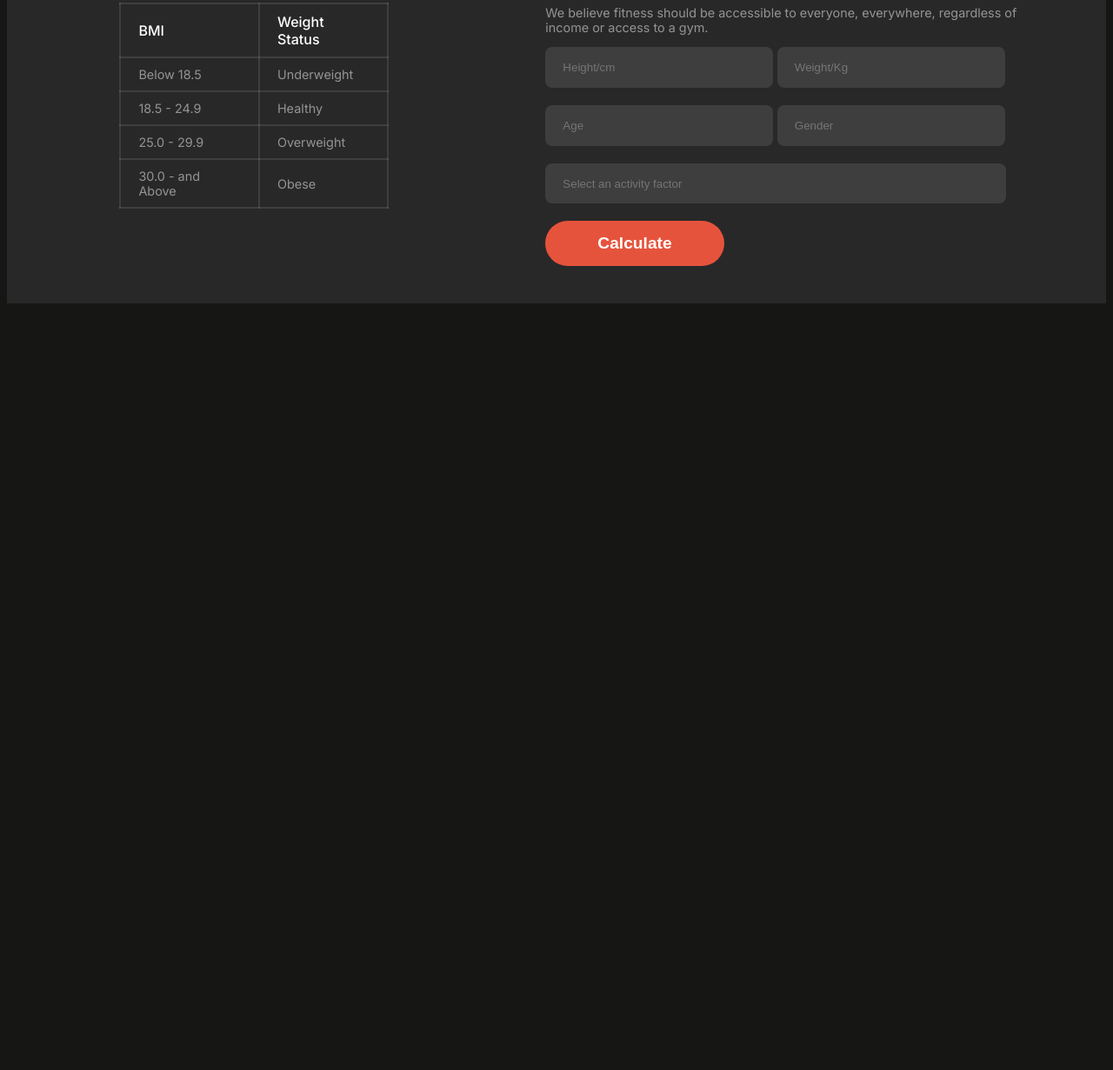
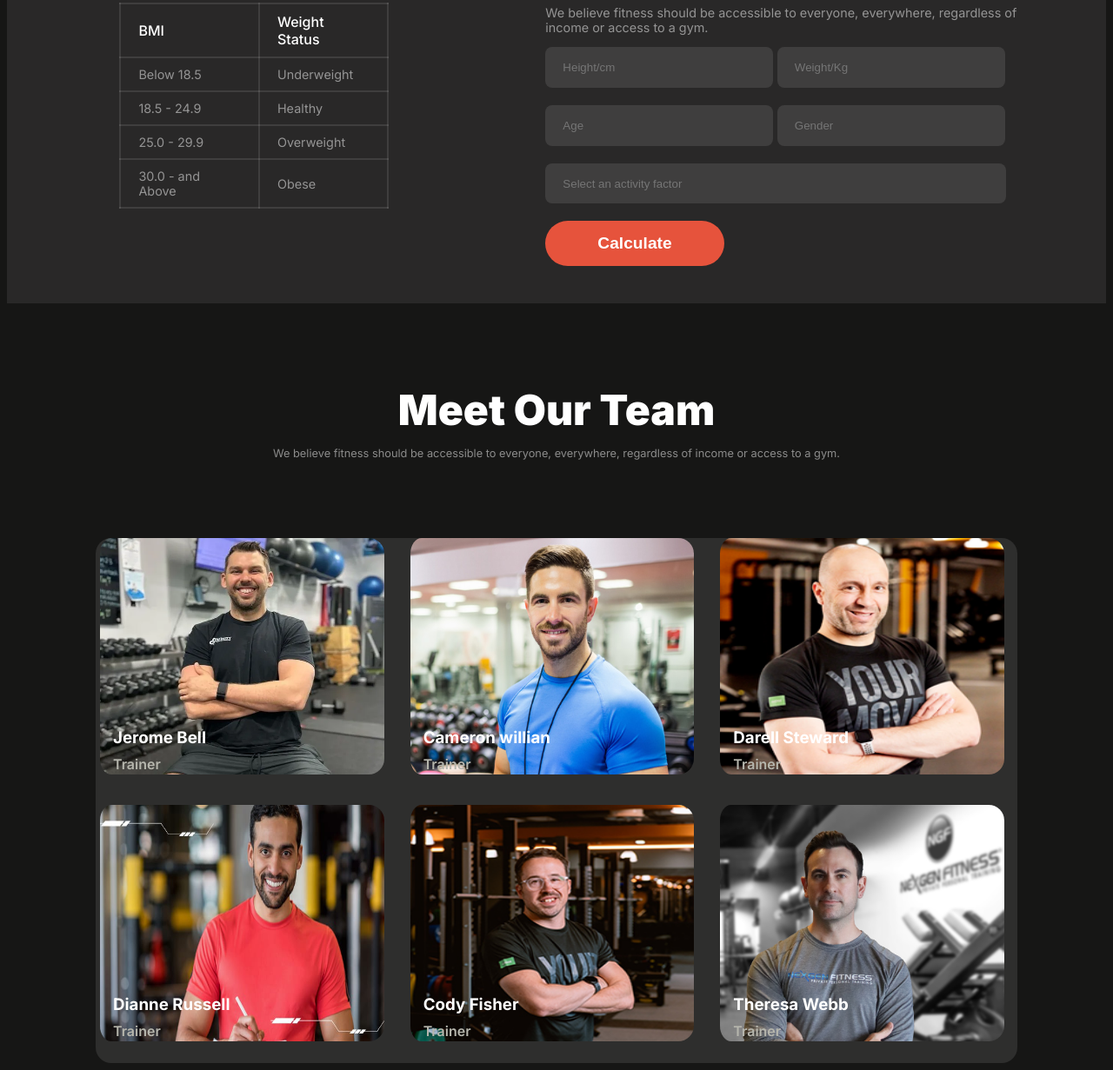
Before and after one commit to Safat-Islam/Assingment-2, a plain HTML site: page index.html in a window 1280 px wide. Shown: the part 2413-3644 px from the top of the page at 87% size. Before the commit the page ends 2770 px from the top, so only its background shows below. Drawn offline with Linux system fonts and the light colour scheme.

Commit message:
team section done

```diff
--- a/index.html
+++ b/index.html
@@ -164,6 +164,62 @@
         </div>
        </section>
 
+       <!-- Team section -->
+        <section>
+            <div class="team-head">
+                <h1 class="team-title">Meet Our Team</h1>
+                <p class="team-des">We believe fitness should be accessible to everyone, everywhere, regardless of income or access to a gym.</p>
+            </div>
+            <div class="team-gallary">
+                <div class="card">
+                    <img src="image/trainer1.png" alt="">
+                    <div class="img-text">
+                        <h3 class="t-name">Jerome Bell</h3>
+                        <p class="t-des">Trainer</p>
+                    </div>
+                </div>
+
+                <div class="card">
+                    <img src="image/trainer2.png" alt="">
+                    <div class="img-text">
+                        <h3 class="t-name">Cameron willian</h3>
+                        <p class="t-des">Trainer</p>
+                    </div>
+                </div>
+
+                <div class="card">
+                    <img src="image/trainer3.png" alt="">
+                    <div class="img-text">
+                        <h3 class="t-name">Darell Steward</h3>
+                        <p class="t-des">Trainer</p>
+                    </div>
+                </div>
+
+                <div class="card">
+                    <img src="image/trainer4.png" alt="">
+                    <div class="img-text">
+                        <h3 class="t-name">Dianne Russell</h3>
+                        <p class="t-des">Trainer</p>
+                    </div>
+                </div>
+
+                <div class="card">
+                    <img src="image/trainer5.png" alt="">
+                    <div class="img-text">
+                        <h3 class="t-name">Cody Fisher</h3>
+                        <p class="t-des">Trainer</p>
+                    </div>
+                </div>
+
+                <div class="card">
+                    <img src="image/trainer6.png" alt="">
+                    <div class="img-text">
+                        <h3 class="t-name">Theresa Webb</h3>
+                        <p class="t-des">Trainer</p>
+                    </div>
+                </div>
+            </div>
+        </section>
     </main>
 
     <footer>
--- a/style.css
+++ b/style.css
@@ -304,3 +304,60 @@ input{
 .bmi-btn{
     padding: 15px 60px;
 }
+
+/* Team section */
+
+.team-head{
+    width: 671px;
+    height: 120px;
+    margin: 0 auto;
+    margin-top: 5.8rem;
+}
+.team-title{
+    color: rgb(255, 255, 255);
+    font-family: Inter;
+    font-size: 3rem;
+    font-weight: 900;
+    margin: 0;
+    text-align: center;
+}
+.team-des{
+    color: rgba(255, 255, 255, 0.5);
+    text-align: center;
+    font-size: .8rem;
+}
+.team-gallary{
+    width: 1060px;
+    height: 604px;
+    border-radius: 18px;
+    background: rgba(255, 255, 255, 0.1);
+    margin: 0 auto;
+    margin-top: 3.6rem;
+    display: grid;
+    grid-template-columns: repeat(3,2fr);
+    gap: 10px;
+}
+.card img{
+    width: 326.67px;
+    height: 272px;
+    border-radius: 18px;
+    position: relative;
+    padding-left: 5px;
+}
+.img-text{
+    position: absolute;
+    margin-top: -6%;
+    margin-left: 20px;
+
+}
+.t-name{
+    color: white;
+    max-width: 0 0;
+
+}
+.t-des{
+    color: rgb(182, 182, 173);
+    font-weight: 600;
+    margin-top: -10px;
+
+}
```
